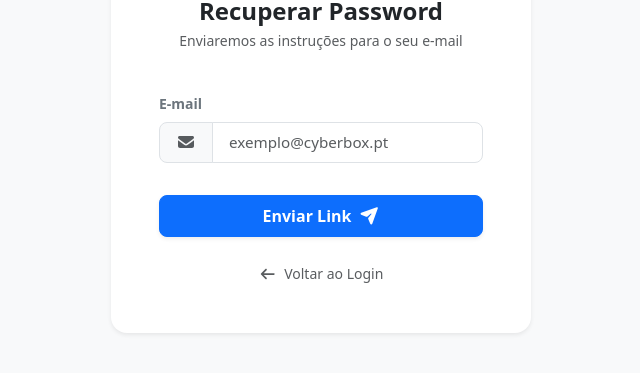
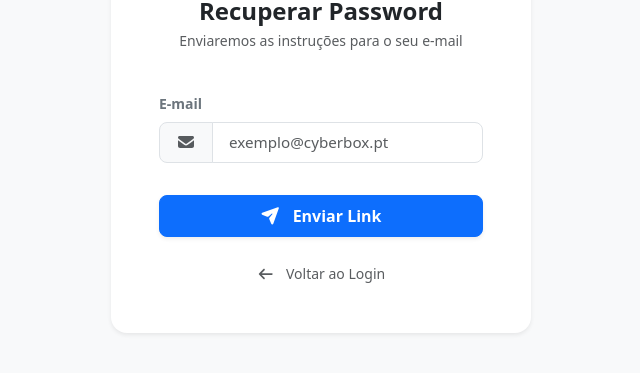
Before and after one commit to joelf011/CiberBoxSecur, a React app in the folder frontend/: page /recuperar-password in a window 1280 px wide. Shown: the part 301-674 px from the top of the page, without its empty margins (319-959 px from the left). Built offline with nearby package versions, Linux system fonts and the light colour scheme; the HTML template or start-up script is replaced by a standard one.

Commit message:
feat(frontend): add dynamic password recovery UI and update setup flow

```diff
--- a/frontend/src/pages/auth/DefinirPassword.jsx
+++ b/frontend/src/pages/auth/DefinirPassword.jsx
@@ -1,16 +1,17 @@
 import React, { useState } from 'react';
 import { Container, Card, Form, Button, Alert, Spinner } from 'react-bootstrap';
 import { useSearchParams, useNavigate } from 'react-router-dom';
+import { usersApi } from '../../api/usersApi';
+import { Alerts } from '../../utils/Alerts';
+import LogoCiberBox from '../../assets/logos/CiberBoxSecur-Minimal-color.svg';
 
 const DefinirPassword = () => {
-  // Lê o '?token=123xyz' do endereço web
   const [searchParams] = useSearchParams();
   const token = searchParams.get('token');
   const navigate = useNavigate();
 
   const [password, setPassword] = useState('');
   const [confirmPassword, setConfirmPassword] = useState('');
-  const [status, setStatus] = useState({ type: '', message: '' });
   const [isLoading, setIsLoading] = useState(false);
 
   const handleSubmit = async (e) => {
@@ -18,45 +19,30 @@ const DefinirPassword = () => {
 
     // Validações básicas de segurança no frontend
     if (password !== confirmPassword) {
-      setStatus({ type: 'danger', message: 'As passwords não coincidem. Tente novamente.' });
-      return;
+      return Alerts.error('As passwords não coincidem. Tente novamente.');
     }
 
     if (password.length < 8) {
-      setStatus({ type: 'warning', message: 'A password deve ter pelo menos 8 caracteres.' });
-      return;
+      return Alerts.error('A password deve ter pelo menos 8 caracteres.');
     }
 
     setIsLoading(true);
-    setStatus({ type: '', message: '' });
 
     try {
-      const response = await fetch('http://localhost:5000/api/auth/activate', {
-        method: 'POST',
-        headers: { 'Content-Type': 'application/json' },
-        body: JSON.stringify({ token, newPassword: password })
-      });
+      const message = await usersApi.activateAccount(token, password);
 
-      const data = await response.json();
-
-      if (!response.ok) {
-        throw new Error(data.error || 'Ocorreu um erro ao ativar a conta.');
-      }
-
-      // Sucesso!
-      setStatus({ type: 'success', message: 'Conta ativada com sucesso! A redirecionar para o Login...' });
-
-      // Espera 3 segundos para o utilizador ler a mensagem e envia-o para o Login
-      setTimeout(() => navigate('/login'), 3000);
+      // Mostra o sucesso e redireciona
+      await Alerts.success(message);
+      navigate('/login');
 
     } catch (err) {
-      setStatus({ type: 'danger', message: err.message });
+      Alerts.error(err.message);
     } finally {
       setIsLoading(false);
     }
   };
 
-  // Barreira de segurança visual: Se alguém abrir a página sem token, avisamos logo.
+  // Barreira de segurança visual
   if (!token) {
     return (
       <Container className="d-flex justify-content-center align-items-center vh-100 bg-light">
@@ -70,18 +56,13 @@ const DefinirPassword = () => {
 
   return (
     <Container className="d-flex justify-content-center align-items-center vh-100 bg-light">
-      <Card className="shadow-sm border-0 rounded-4 p-4" style={{ width: '100%', maxWidth: '450px' }}>
-        <Card.Body>
+      <Card className="shadow-lg border-0 rounded-4" style={{ width: '100%', maxWidth: '450px' }}>
+        <Card.Body className="p-5">
           <div className="text-center mb-4">
-            <h3 className="fw-bold text-dark">Ativar Conta</h3>
-            <p className="text-muted small">Defina a sua password para aceder à plataforma CiberBoxSecur.</p>
+            <img src={LogoCiberBox} alt="CiberBoxSecur" width="180" className="mb-3" />
+            <h4 className="fw-bold text-dark">Ativar Conta</h4>
+            <p className="text-muted small">Defina a sua password para aceder à plataforma.</p>
           </div>
-
-          {status.message && (
-            <Alert variant={status.type} className="small rounded-3">
-              {status.message}
-            </Alert>
-          )}
 
           <Form onSubmit={handleSubmit}>
             <Form.Group className="mb-3">
@@ -90,9 +71,9 @@ const DefinirPassword = () => {
                 type="password"
                 placeholder="Mínimo de 8 caracteres"
                 required
+                className="bg-light border-0 px-3 py-2"
                 value={password}
                 onChange={(e) => setPassword(e.target.value)}
-                disabled={status.type === 'success'}
               />
             </Form.Group>
 
@@ -102,9 +83,9 @@ const DefinirPassword = () => {
                 type="password"
                 placeholder="Repita a password"
                 required
+                className="bg-light border-0 px-3 py-2"
                 value={confirmPassword}
                 onChange={(e) => setConfirmPassword(e.target.value)}
-                disabled={status.type === 'success'}
               />
             </Form.Group>
 
@@ -112,9 +93,9 @@ const DefinirPassword = () => {
               variant="primary"
               type="submit"
               className="w-100 fw-bold py-2 rounded-3 shadow-sm"
-              disabled={isLoading || status.type === 'success'}
+              disabled={isLoading}
             >
-              {isLoading ? <Spinner size="sm" animation="border" /> : 'Ativar Conta'}
+              {isLoading ? <><Spinner size="sm" animation="border" className="me-2" /> A ativar...</> : 'Ativar Conta'}
             </Button>
           </Form>
         </Card.Body>
--- a/frontend/src/pages/auth/RecuperarPassword.jsx
+++ b/frontend/src/pages/auth/RecuperarPassword.jsx
@@ -1,46 +1,58 @@
 import React, { useState } from 'react';
-import { Link } from 'react-router-dom';
+import { Link, useSearchParams, useNavigate } from 'react-router-dom';
 import { FontAwesomeIcon } from '@fortawesome/react-fontawesome';
 import LogoCiberBox from '../../assets/logos/CiberBoxSecur-Minimal-color.svg';
-import {
-  faEnvelope,
-  faArrowLeft,
-  faPaperPlane,
-  faSpinner,
-  faCheckCircle
-} from "@fortawesome/free-solid-svg-icons";
+import { faEnvelope, faArrowLeft, faPaperPlane, faSpinner, faCheckCircle, faLock } from "@fortawesome/free-solid-svg-icons";
+import { usersApi } from '../../api/usersApi';
+import { Alerts } from '../../utils/Alerts';
 
 const RecuperarPassword = () => {
+  // Lê o '?token=123xyz' do URL
+  const [searchParams] = useSearchParams();
+  const token = searchParams.get('token');
+  const navigate = useNavigate();
+
+  // Estados
   const [email, setEmail] = useState('');
-  const [erro, setErro] = useState('');
+  const [password, setPassword] = useState('');
+  const [confirmPassword, setConfirmPassword] = useState('');
   const [sucesso, setSucesso] = useState(false);
   const [loading, setLoading] = useState(false);
 
-  const handleSubmit = async (e) => {
+  // Pedir o Link
+  const handleRequestLink = async (e) => {
     e.preventDefault();
-    setErro('');
     setLoading(true);
 
     try {
-      // TODO: Ajustar para o URL real do teu backend
-      const response = await fetch('http://localhost:5000/api/auth/recuperar-password', {
-        method: 'POST',
-        headers: { 'Content-Type': 'application/json' },
-        body: JSON.stringify({ email })
-      });
+      await usersApi.forgotPassword(email);
+      setSucesso(true);
+    } catch (err) {
+      Alerts.error(err.message);
+    } finally {
+      setLoading(false);
+    }
+  };
 
-      const data = await response.json();
+  // Gravar a Nova Password
+  const handleResetPassword = async (e) => {
+    e.preventDefault();
 
-      if (!response.ok) {
-        throw new Error(data.error || 'Ocorreu um erro ao processar o pedido.');
+    if (password !== confirmPassword) {
+      return Alerts.error('As passwords não coincidem.');
+    }
+    if (password.length < 8) {
+      return Alerts.error('A password deve ter pelo menos 8 caracteres.');
     }
 
-      // Se correu bem, mostramos a mensagem de sucesso
-      setSucesso(true);
+    setLoading(true);
 
+    try {
+      const message = await usersApi.resetPassword(token, password);
+      await Alerts.success(message);
+      navigate('/login'); // Volta ao Login automaticamente
     } catch (err) {
-      console.error("Erro na recuperação:", err);
-      setErro(err.message);
+      Alerts.error(err.message);
     } finally {
       setLoading(false);
     }
@@ -52,19 +64,17 @@ const RecuperarPassword = () => {
 
         <div className="text-center p-5 pb-3">
           <img src={LogoCiberBox} alt="Logo CiberBox Security" className="mb-4" style={{ height: '60px' }} />
-          <h2 className="fs-4 fw-bold text-dark mb-1">Recuperar Password</h2>
-          <p className="small text-muted">Enviaremos as instruções para o seu e-mail</p>
+          <h2 className="fs-4 fw-bold text-dark mb-1">
+            {token ? 'Definir Nova Password' : 'Recuperar Password'}
+          </h2>
+          <p className="small text-muted">
+            {token ? 'Insira a sua nova palavra-passe abaixo' : 'Enviaremos as instruções para o seu e-mail'}
+          </p>
         </div>
 
         <div className="card-body px-5 pb-5 pt-2">
 
-          {erro && (
-            <div className="alert alert-danger small py-2 mb-4 text-center border-0 rounded-3">
-              {erro}
-            </div>
-          )}
-
-          {sucesso ? (
+          {sucesso && !token ? (
             <div className="text-center">
               <div className="mb-4">
                 <FontAwesomeIcon icon={faCheckCircle} className="text-success" style={{ fontSize: '3rem' }} />
@@ -78,7 +88,11 @@ const RecuperarPassword = () => {
               </Link>
             </div>
           ) : (
-            <form onSubmit={handleSubmit}>
+
+            <form onSubmit={token ? handleResetPassword : handleRequestLink}>
+
+              {!token ? (
+                /* MOSTRA O E-MAIL */
                 <div className="mb-4">
                   <label className="form-label small fw-bold text-secondary">E-mail</label>
                   <div className="input-group input-group-lg">
@@ -97,29 +111,66 @@ const RecuperarPassword = () => {
                     />
                   </div>
                 </div>
+              ) : (
+                /* MOSTRA AS PASSWORDS */
+                <>
+                  <div className="mb-3">
+                    <label className="form-label small fw-bold text-secondary">Nova Password</label>
+                    <div className="input-group input-group-lg">
+                      <span className="input-group-text bg-light text-muted px-3">
+                        <FontAwesomeIcon icon={faLock} className="fs-6" />
+                      </span>
+                      <input
+                        type="password"
+                        className="form-control text-muted shadow-none"
+                        style={{ fontSize: '0.95rem', boxShadow: 'none' }}
+                        placeholder="Mínimo de 8 caracteres"
+                        value={password}
+                        onChange={(e) => setPassword(e.target.value)}
+                        required
+                        disabled={loading}
+                      />
+                    </div>
+                  </div>
+                  <div className="mb-4">
+                    <label className="form-label small fw-bold text-secondary">Confirmar Password</label>
+                    <div className="input-group input-group-lg">
+                      <span className="input-group-text bg-light text-muted px-3">
+                        <FontAwesomeIcon icon={faLock} className="fs-6" />
+                      </span>
+                      <input
+                        type="password"
+                        className="form-control text-muted shadow-none"
+                        style={{ fontSize: '0.95rem', boxShadow: 'none' }}
+                        placeholder="Repita a password"
+                        value={confirmPassword}
+                        onChange={(e) => setConfirmPassword(e.target.value)}
+                        required
+                        disabled={loading}
+                      />
+                    </div>
+                  </div>
+                </>
+              )}
 
+              {/* BOTÃO SUBMIT */}
               <button
                 type="submit"
                 className="btn btn-primary btn-lg w-100 fw-bold shadow-sm rounded-3 mt-2 mb-4 fs-6"
                 disabled={loading}
               >
                 {loading ? (
-                  <>
-                    <FontAwesomeIcon icon={faSpinner} spin className="me-2" />
-                    A processar...
-                  </>
+                  <><FontAwesomeIcon icon={faSpinner} spin className="me-2" /> A processar...</>
+                ) : token ? (
+                  'Guardar Password'
                 ) : (
-                  <>
-                    Enviar Link
-                    <FontAwesomeIcon icon={faPaperPlane} className="ms-2" />
-                  </>
+                  <><FontAwesomeIcon icon={faPaperPlane} className="me-2" /> Enviar Link</>
                 )}
               </button>
 
               <div className="text-center">
                 <Link to="/login" className="text-decoration-none text-muted small hover-primary">
-                  <FontAwesomeIcon icon={faArrowLeft} className="me-2" />
-                  Voltar ao Login
+                  <FontAwesomeIcon icon={faArrowLeft} className="me-2" /> Voltar ao Login
                 </Link>
               </div>
             </form>
```
Also changed, not shown: frontend/src/api/usersApi.js (+30 -0 lines). Lines whose indentation alone changed are shown as unchanged.
